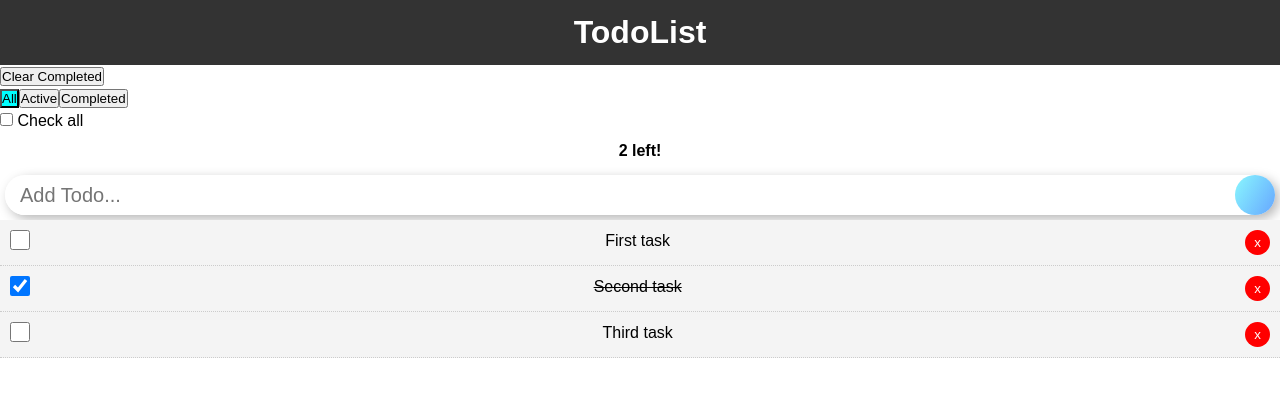
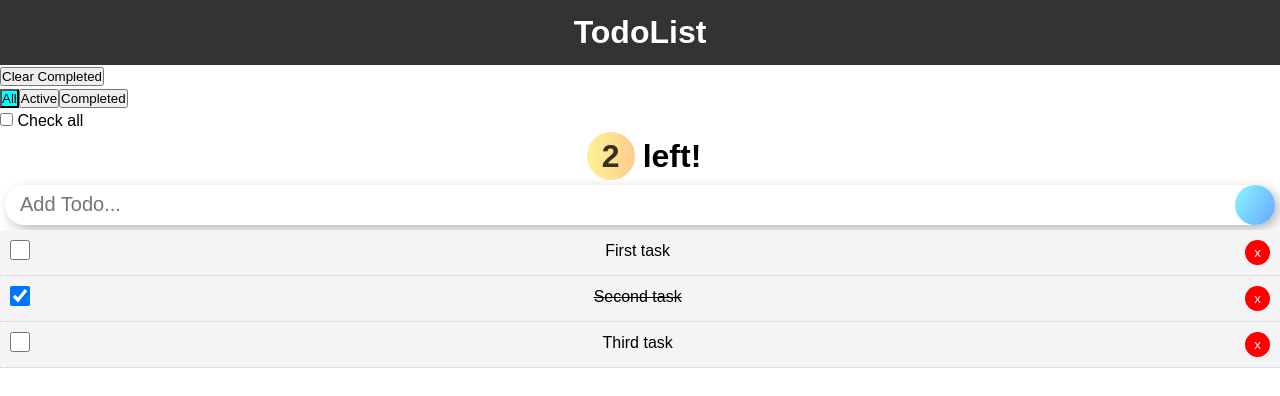
Before and after one commit to jmart790/vue_todo, a Vue app: page /#/ in a window 1280 px wide. Shown: the top 396 px of the page. Built offline with nearby package versions, Linux system fonts and the light colour scheme.

Commit message:
added styling to the todo counter

```diff
--- a/src/components/Counter.vue
+++ b/src/components/Counter.vue
@@ -1,21 +1,63 @@
 <template>
   <div>
-    <div class="todo-count">{{remaining}} left!</div>
+    <div class="count-container">
+      <div class="todo-count" :class="remainingColor">{{remaining}}</div>
+
+      <div class="todo- text">left!</div>
+    </div>
   </div>
 </template>
 
 <script>
 export default {
   name: "Counter",
-  props: ["remaining"]
+  props: ["remaining"],
+  computed: {
+    remainingColor() {
+      if (this.remaining === 0) {
+        return "none";
+      } else if (this.remaining < 5) {
+        return "small";
+      } else if (this.remaining < 10) {
+        return "medium";
+      } else {
+        return "large";
+      }
+    }
+  }
 };
 </script>
 
-<style scoped>
-.todo-count {
-  text-align: center;
-  font-size: 1rem;
+<style scoped lang="scss">
+.count-container {
+  height: 100%;
+  display: flex;
+  flex-direction: row;
+  justify-content: center;
+  align-items: center;
+  font-size: 2rem;
   font-weight: bold;
-  padding: 0.5rem;
+
+  .todo-count {
+    width: 3rem;
+    height: 3rem;
+    display: grid;
+    place-items: center;
+    border-radius: 50%;
+    margin: 0 0.5rem;
+    color: rgba(0, 0, 0, 0.79);
+  }
+  .none {
+    background-image: linear-gradient(120deg, #d4fc79 0%, #6fdb7d 100%);
+  }
+  .small {
+    background-image: linear-gradient(to right, #fbf396 0%, #ffcc8d 100%);
+  }
+  .medium {
+    background-image: linear-gradient(to right, #ffac8d 0%, #f7950b 100%);
+  }
+  .large {
+    background-image: linear-gradient(to right, #fca496 0%, #f9748f 100%);
+  }
 }
 </style>
```
